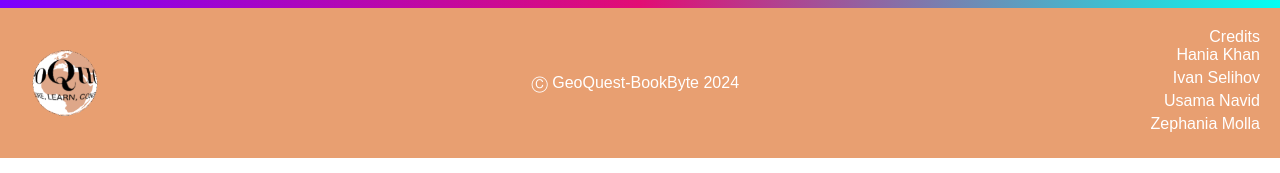
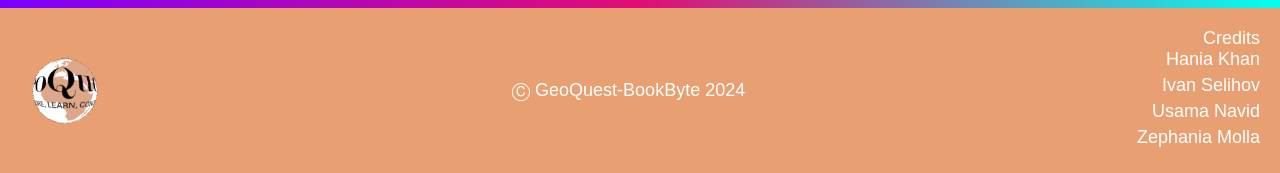
Before and after one commit to ivshxvi/bookbyte, a website: page client/learn.html in a window 1280 px wide. Shown: the part 1136-1309 px from the top of the page. Drawn offline with Linux system fonts and the light colour scheme; no server answers.

Commit message:
feature freeze

```diff
--- a/client/gameplaypage.css
+++ b/client/gameplaypage.css
@@ -261,6 +261,7 @@ footer {
     align-items: center;
     font-family: 'Arial', sans-serif;
     box-sizing: border-box;
+    font-size: large;
 }
 
 .footer-logo {
--- a/client/learn.css
+++ b/client/learn.css
@@ -143,6 +143,7 @@ footer {
     align-items: center;
     font-family: 'Arial', sans-serif;
     box-sizing: border-box;
+    font-size: large;
 }
 
 .footer-logo {
```
